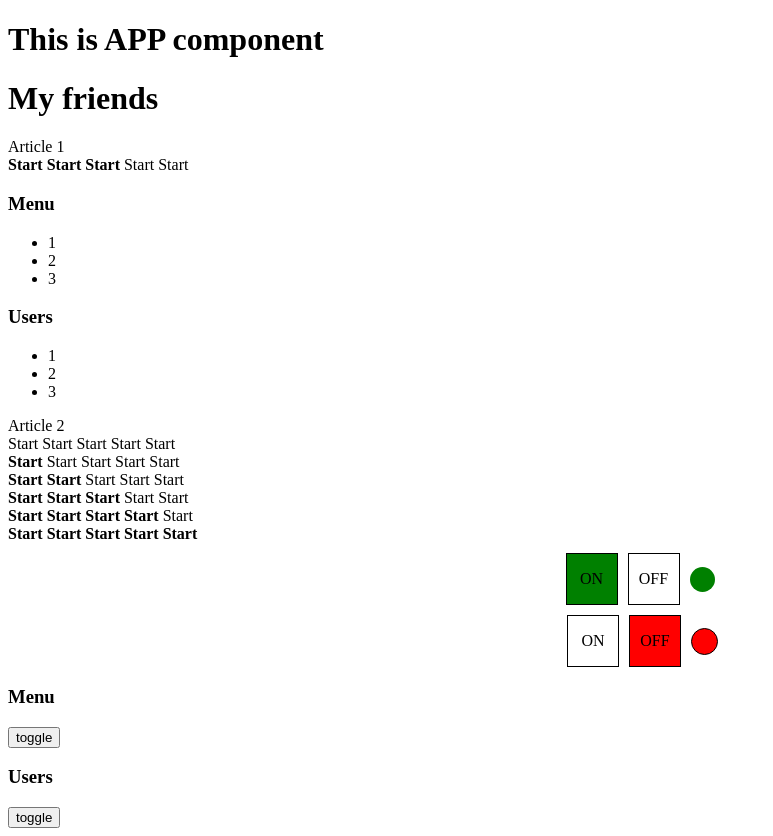
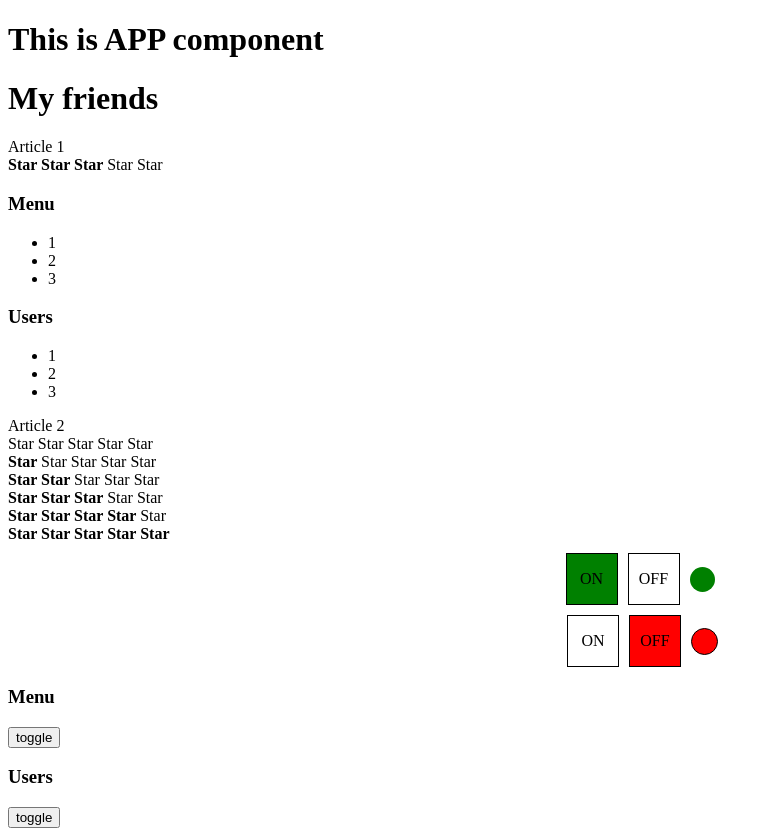
Before and after one commit to umedjankabiri/main-course-kabzda-way-monday, a React (Vite) app: page / in a window 1280 px wide. Shown: the whole page, without its empty margins (0-773 px from the left). Built offline with nearby package versions, Linux system fonts and the light colour scheme.

Commit message:
renamed from Start to Star

```diff
--- a/src/common/components/Star/Star.tsx
+++ b/src/common/components/Star/Star.tsx
@@ -3,7 +3,7 @@
 export const Star = (props: StarProps) => {
     console.log("Star rendering")
     if (props.selected) {
-        return <span><b>Start </b></span>
+        return <span><b>Star </b></span>
     } else
-        return <span>Start </span>
+        return <span>Star </span>
 };
--- /dev/null
+++ b/src/common/types/UncontrolledRatingProps.ts
@@ -0,0 +1,3 @@
+export type UncontrolledRatingProps = {
+    value: 0 | 1 | 2 | 3 | 4 | 5
+}
```
